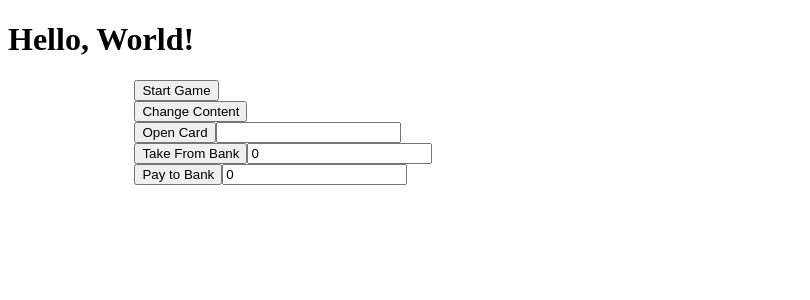
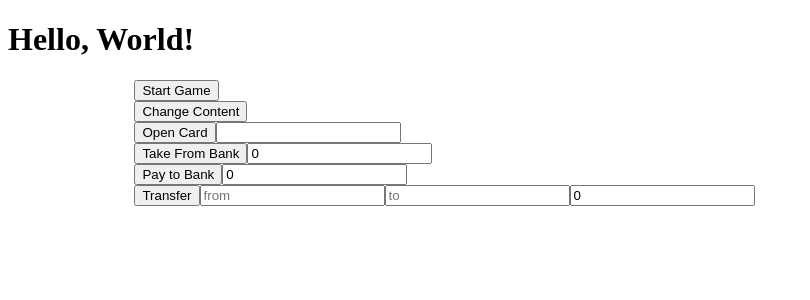
Before and after one commit to BenRub/coup_game, a Flask app: template templates/hello.html in a window 1280 px wide. Shown: the top 300 px of the page, without its empty margins (0-810 px from the left). Run offline with Flask 2, Linux system fonts and the light colour scheme; the template is opened without the code that fills it, so the values that code supplies are empty.

Commit message:
transfer ui

```diff
--- a/main.py
+++ b/main.py
@@ -16,7 +16,7 @@ from utils import is_list_of_strings
 from flask import Response
 
 
-def create_app(test_config=None):
+def create_app():
     # create and configure the app
     app = Flask(__name__, instance_relative_config=True)
     app.secret_key = b'_5#y2L"F4Q8z\n\xec]/'
@@ -143,9 +143,16 @@ def create_app(test_config=None):
         game.PayToBank(getPlayer(), int(content['coins']))
         return "", 200
 
-    @app.route('/transfer/<playerNameSrc>/<playerNameDst>/<coins>')
-    def transfer(playerNameSrc, playerNameDst, coins: int = None):
-        game.Transfer(playerNameSrc, playerNameDst, coins)
+    @app.route('/transfer')
+    def transfer():
+        content = request.json
+        if 'player_name_src' not in content:
+            raise InvalidUsage("Player source not given", status_code=400)
+        if 'player_name_dst' not in content:
+            raise InvalidUsage("Player source not given", status_code=400)
+        if 'coins' not in content:
+            raise InvalidUsage("Coins not given", status_code=400)
+        game.Transfer(content['player_name_src'], content['player_name_dst'], int(content['coins']))
         return "", 200
 
     return app
--- a/templates/coup.js
+++ b/templates/coup.js
@@ -95,3 +95,20 @@ function payToBank() {
     xhttp.setRequestHeader("content-type", "application/json")
     xhttp.send(data);
 }
+
+function transfer() {
+    var xhttp = new XMLHttpRequest();
+    xhttp.onreadystatechange = function () {
+        if (this.readyState === 4) {
+            if (this.status !== 200)
+                alert(this.responseText)
+        }
+    };
+    let player_name_src = document.getElementById("txtTransferSource").value;
+    let player_name_dst = document.getElementById("txtTransferDst").value;
+    let coins = document.getElementById("txtTransferCoins").value;
+    xhttp.open("POST", "/transfer", true);
+    let data = JSON.stringify({"player_name_src": player_name_src, "player_name_dst":player_name_dst, "coins": coins});
+    xhttp.setRequestHeader("content-type", "application/json")
+    xhttp.send(data);
+}
--- a/templates/hello.html
+++ b/templates/hello.html
@@ -25,6 +25,7 @@
     <div><button type="button" onclick="openCard()">Open Card</button><input id="txtCardToOpen" value=""></div>
     <div><button type="button" onclick="takeFromBank()">Take From Bank</button><input id="txtTakeFromBank" value="0"></div>
     <div><button type="button" onclick="payToBank()">Pay to Bank</button><input id="txtPayToBank" value="0"></div>
+    <div><button type="button" onclick="transfer()">Transfer</button><input id="txtTransferSource" placeholder="from"><input id="txtTransferDst" placeholder="to"><input id="txtTransferCoins" value="0"></div>
 
     <div id="players_info">
 
```
